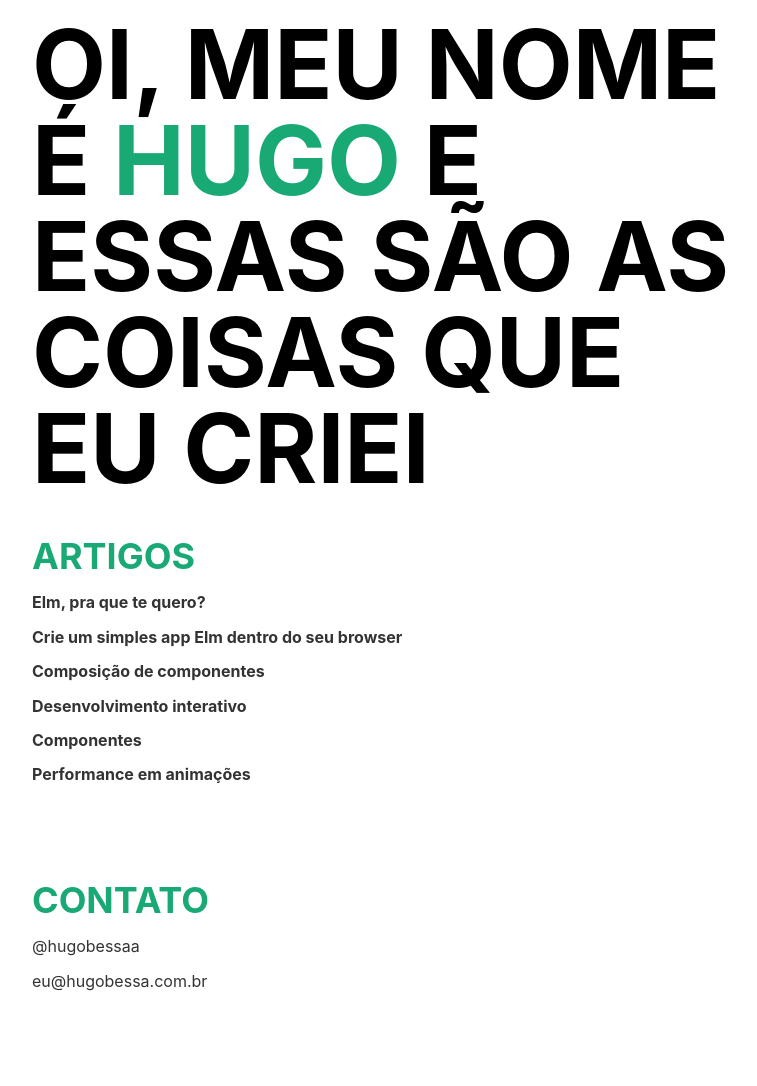
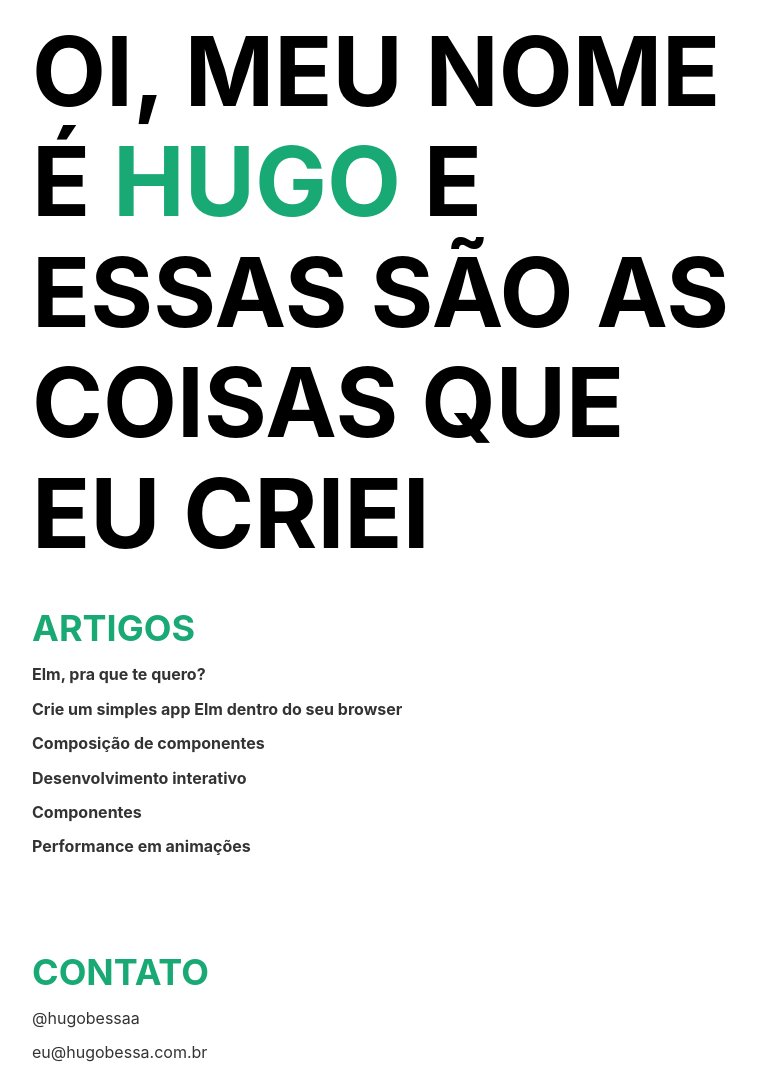
Before and after one commit to hugobessaa/hugobessaa.github.io, a Jekyll site: the page built from index.html, in a window 1280 px wide. Shown: the whole page, without its empty margins (240-997 px from the left). Built offline with Jekyll 4.4.1, drawn with Linux system fonts in a browser that asks for light colours; before the commit the page ends 1014 px from its top, so only the background shows below that.

Commit message:
Fix header font line-height

```diff
--- a/index.html
+++ b/index.html
@@ -3,7 +3,7 @@ layout: default
 ---
 
 <header class='mw7 center pa3'>
-  <h1 class='f-headline-ns f1 ma0 ttu lh-solid'>
+  <h1 class='f-headline-ns f1 ma0 ttu'>
     Oi, meu nome é <span class='green'>Hugo</span> e essas são as coisas que eu criei
   </h1>
 </header>
```
